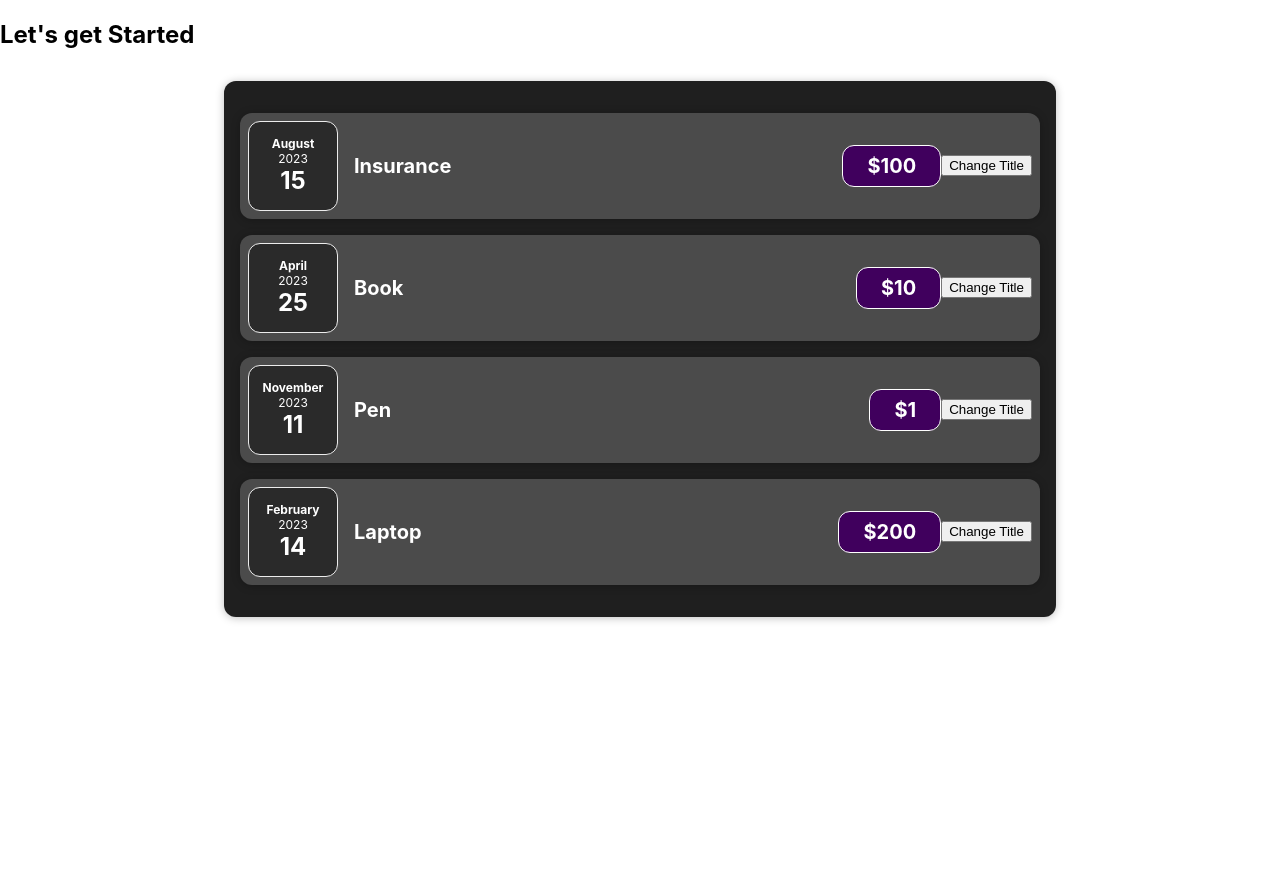
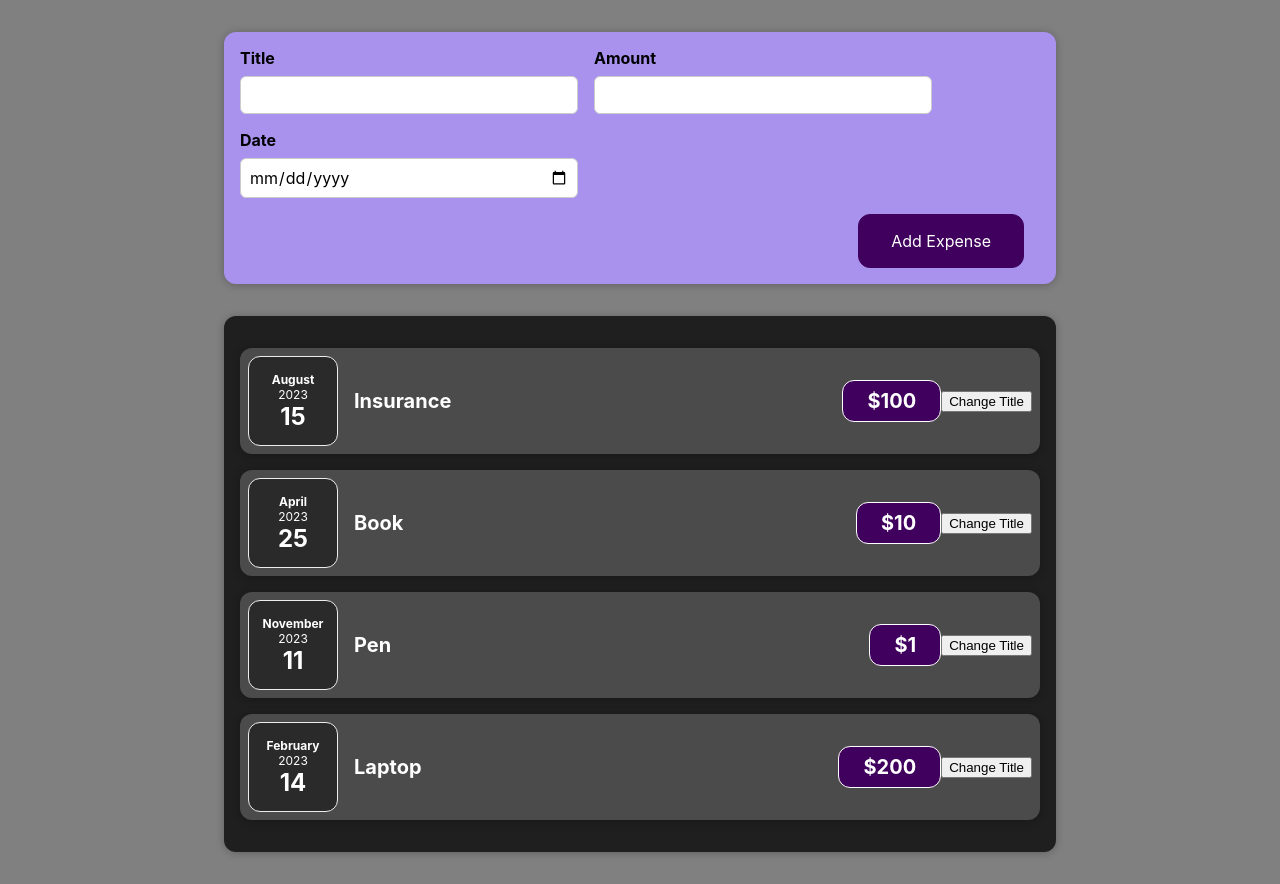
Before and after one commit to ajayygurjar/React-Expense-Tracker, a React (Create React App) app: page / in a window 1280 px wide. Before the commit the page ends 800 px from the top, so only its background shows below. Built offline with nearby package versions, Linux system fonts and the light colour scheme.

Commit message:
Managing Multiple States

```diff
--- a/src/App.js
+++ b/src/App.js
@@ -1,4 +1,5 @@
 import Expenses from "./components/Expenses/Expenses";
+import NewExpense from "./components/NewExpense/NewExpense";
 
 function App() {
   const expenses = [
@@ -34,7 +35,7 @@
 
   return (
     <div>
-      <h2>Let's get Started </h2>
+      <NewExpense />
       <Expenses expenses={expenses}></Expenses>
     </div>
   );
--- /dev/null
+++ b/src/components/NewExpense/ExpenseForm.css
@@ -0,0 +1,26 @@
+.new-expense__controls {
+  display: flex;
+  flex-wrap: wrap;
+  gap: 1rem;
+  margin-bottom: 1rem;
+  text-align: left;
+}
+
+.new-expense__control label {
+  font-weight: bold;
+  margin-bottom: 0.5rem;
+  display: block;
+}
+
+.new-expense__control input {
+  font: inherit;
+  padding: 0.5rem;
+  border-radius: 6px;
+  border: 1px solid #ccc;
+  width: 20rem;
+  max-width: 100%;
+}
+
+.new-expense__actions {
+  text-align: right;
+}
--- /dev/null
+++ b/src/components/NewExpense/ExpenseForm.js
@@ -0,0 +1,50 @@
+import React, { useState } from "react";
+import "./ExpenseForm.css";
+
+const ExpenseForm = () => {
+  const [enteredTitle, setEnteredTitle] = useState("");
+  const [enteredAmount, setEnteredAmount] = useState("");
+  const [enteredDate, setEnteredDate] = useState("");
+
+  const titleChangeHandler = (event) => {
+    setEnteredTitle(event.target.value);
+  };
+
+  const amountChangeHandler = (event) => {
+    setEnteredAmount(event.target.value);
+  };
+
+  const dateChangeHandler = (event) => {
+    setEnteredDate(event.target.value);
+  };
+
+  return (
+    <form>
+      <div className="new-expense__controls">
+        <div className="new-expense__control">
+          <label htmlFor="title">Title</label>
+          <input type="text" id="title" onChange={titleChangeHandler} />
+        </div>
+        <div className="new-expense__control">
+          <label htmlFor="amount">Amount</label>
+          <input type="number" id="amount" onChange={amountChangeHandler} />
+        </div>
+        <div className="new-expense__control">
+          <label htmlFor="date">Date</label>
+          <input
+            type="date"
+            id="date"
+            min="2023-01-01"
+            max="2024-12-31"
+            onChange={dateChangeHandler}
+          />
+        </div>
+      </div>
+      <div className="new-expense__actions">
+        <button type="submit">Add Expense</button>
+      </div>
+    </form>
+  );
+};
+
+export default ExpenseForm;
--- /dev/null
+++ b/src/components/NewExpense/NewExpense.css
@@ -0,0 +1,38 @@
+.new-expense {
+  background-color: #a892ee;
+  padding: 1rem;
+  margin: 2rem auto;
+  width: 50rem;
+  max-width: 95%;
+  border-radius: 12px;
+  text-align: center;
+  box-shadow: 0 1px 8px rgba(0, 0, 0, 0.25);
+}
+
+.new-expense button {
+  font: inherit;
+  cursor: pointer;
+  padding: 1rem 2rem;
+  border: 1px solid #40005d;
+  background-color: #40005d;
+  color: white;
+  border-radius: 12px;
+  margin-right: 1rem;
+}
+
+.new-expense button:hover,
+.new-expense button:active {
+  background-color: #510674;
+  border-color: #510674;
+}
+
+.new-expense button.alternative {
+  color: #220131;
+  border-color: transparent;
+  background-color: transparent;
+}
+
+.new-expense button.alternative:hover,
+.new-expense button.alternative:active {
+  background-color: #ddb3f8;
+}
--- /dev/null
+++ b/src/components/NewExpense/NewExpense.js
@@ -0,0 +1,12 @@
+import React from "react";
+import ExpenseForm from "./ExpenseForm";
+import "./NewExpense.css";
+
+let NewExpense = () => {
+  return (
+    <div className="new-expense">
+      <ExpenseForm />
+    </div>
+  );
+};
+export default NewExpense;
--- a/src/index.css
+++ b/src/index.css
@@ -5,7 +5,7 @@
     sans-serif;
   -webkit-font-smoothing: antialiased;
   -moz-osx-font-smoothing: grayscale;
-  /* background: gray; */
+  background: gray;
 }
 
 code {
```
